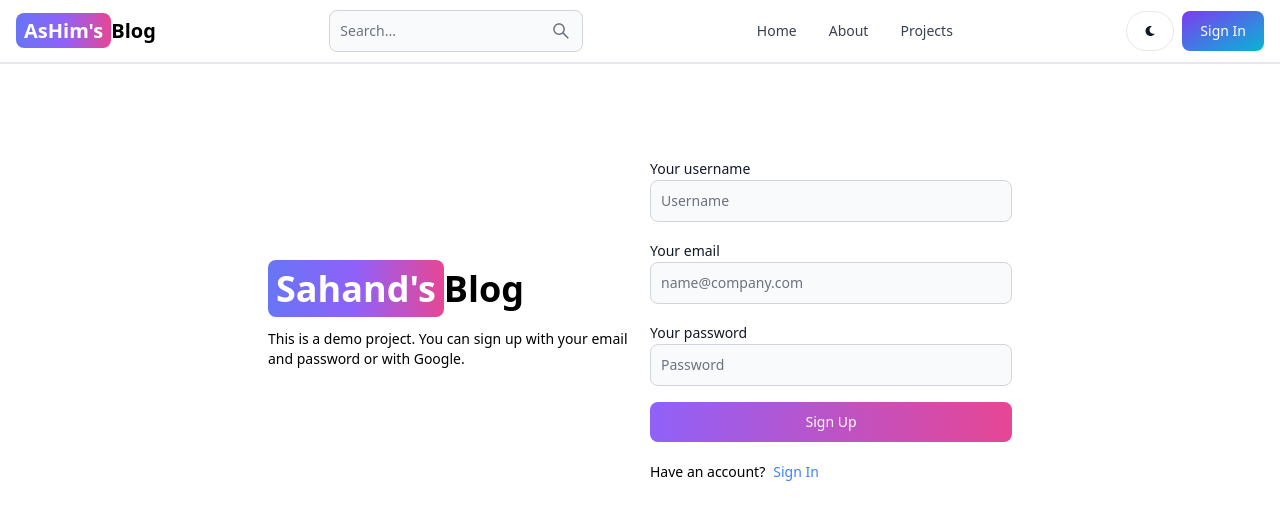
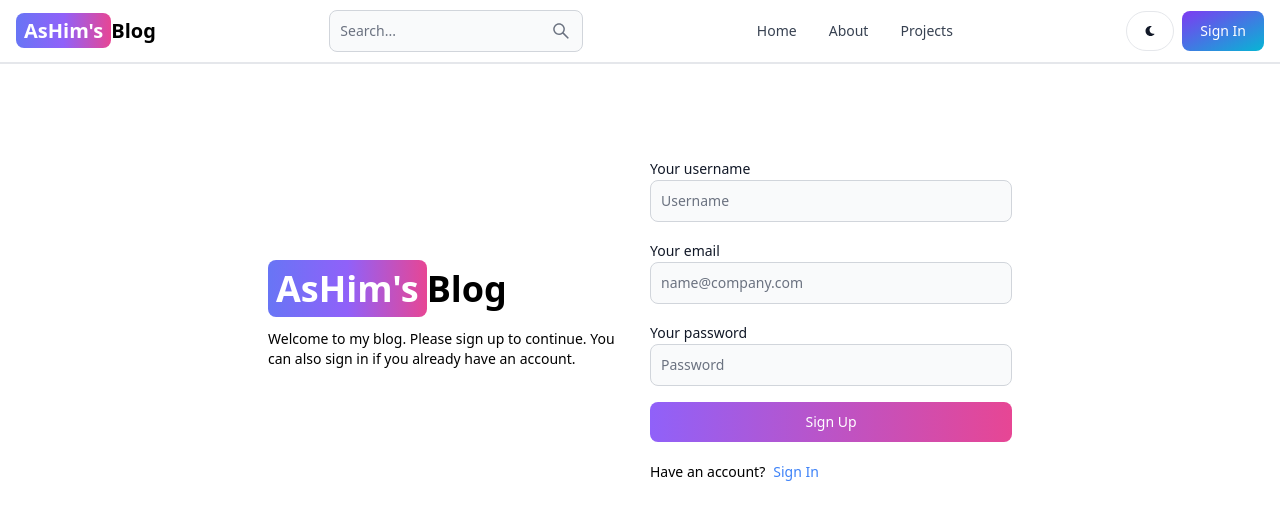
Before and after one commit to shresthashim/mern-blog, a React (Vite) app in the folder client/: page /sign-up in a window 1280 px wide. Shown: the top 520 px of the page. Built offline with nearby package versions, Linux system fonts and the light colour scheme.

Commit message:
minor changes

```diff
--- a/client/src/pages/SignUp.tsx
+++ b/client/src/pages/SignUp.tsx
@@ -10,13 +10,12 @@ export default function SignUp() {
                     <Link to='/' className='font-bold dark:text-white text-4xl'>
             <span
                 className='px-2 py-1 bg-gradient-to-r from-indigo-500 via-purple-500 to-pink-500 rounded-lg text-white'>
-              Sahand's
+              AsHim's
             </span>
                         Blog
                     </Link>
                     <p className='text-sm mt-5'>
-                        This is a demo project. You can sign up with your email and password
-                        or with Google.
+                       Welcome to my blog. Please sign up to continue. You can also sign in if you already have an account.
                     </p>
                 </div>
                 {/* right */}
```
